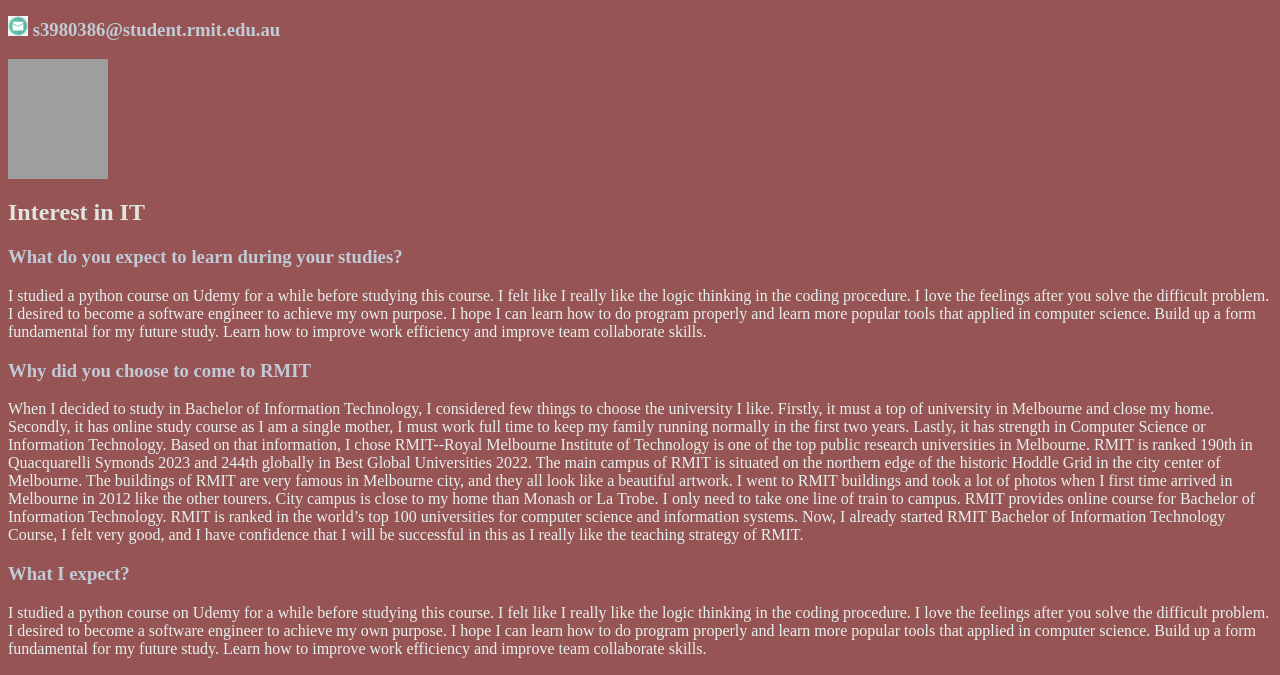
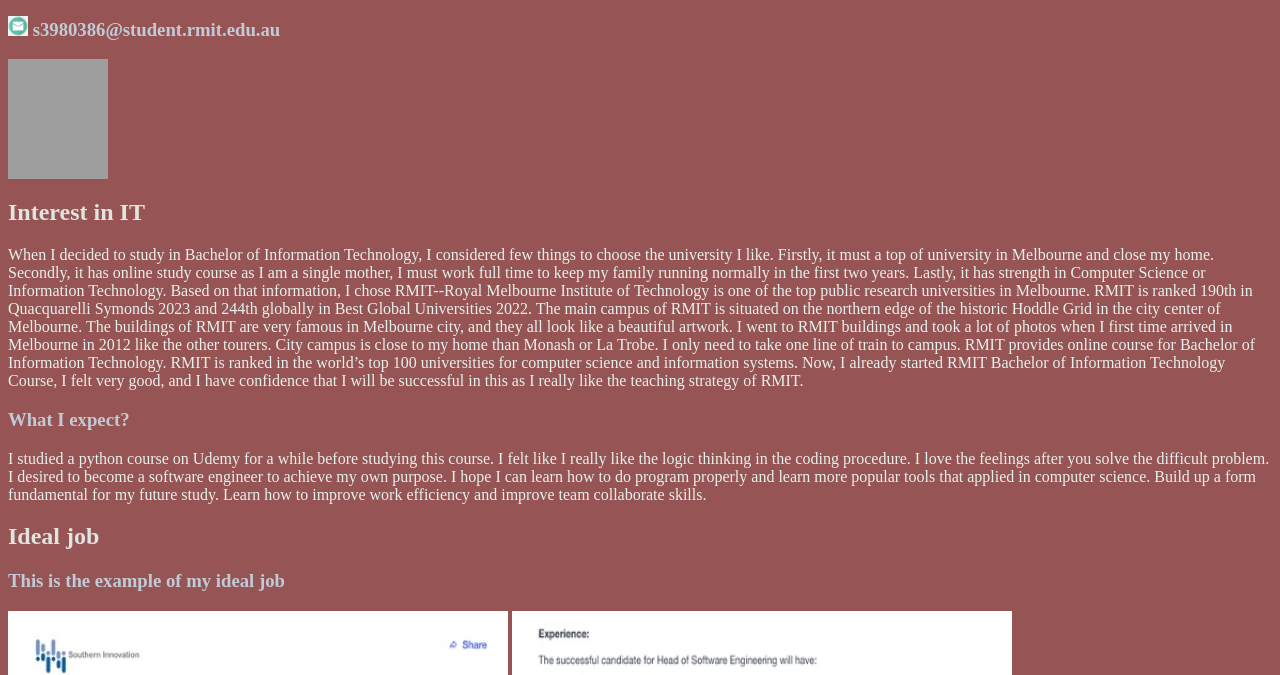
Before and after one commit to Jingli-123/intro2ita1, a plain HTML site: page mainbody.html in a window 1280 px wide. Shown: the part 153-828 px from the top of the page. Drawn offline with Linux system fonts and the light colour scheme; grey boxes are pictures that could not be loaded.

Commit message:
Update mainbody.html

```diff
--- a/mainbody.html
+++ b/mainbody.html
@@ -28,9 +28,6 @@
   <img src="jl.jpg" width="100" height= "120">
 </body>
   <h2>Interest in IT</h2>
-  <h3>What do you expect to learn during your studies?</h3>
-  <p>I studied a python course on Udemy for a while before studying this course. I felt like I really like the logic thinking in the coding procedure. I love the feelings after you solve the difficult problem. I desired to become a software engineer to achieve my own purpose. I hope I can learn how to do program properly and learn more popular tools that applied in computer science. Build up a form fundamental for my future study. Learn how to improve work efficiency and improve team collaborate skills.</p>
-  <h3>Why did you choose to come to RMIT</h3>
   <p>When I decided to study in Bachelor of Information Technology, I considered few things to choose the university I like.
 Firstly, it must a top of university in Melbourne and close my home.
 Secondly, it has online study course as I am a single mother, I must work full time to keep my family running normally in the first two years.
```
